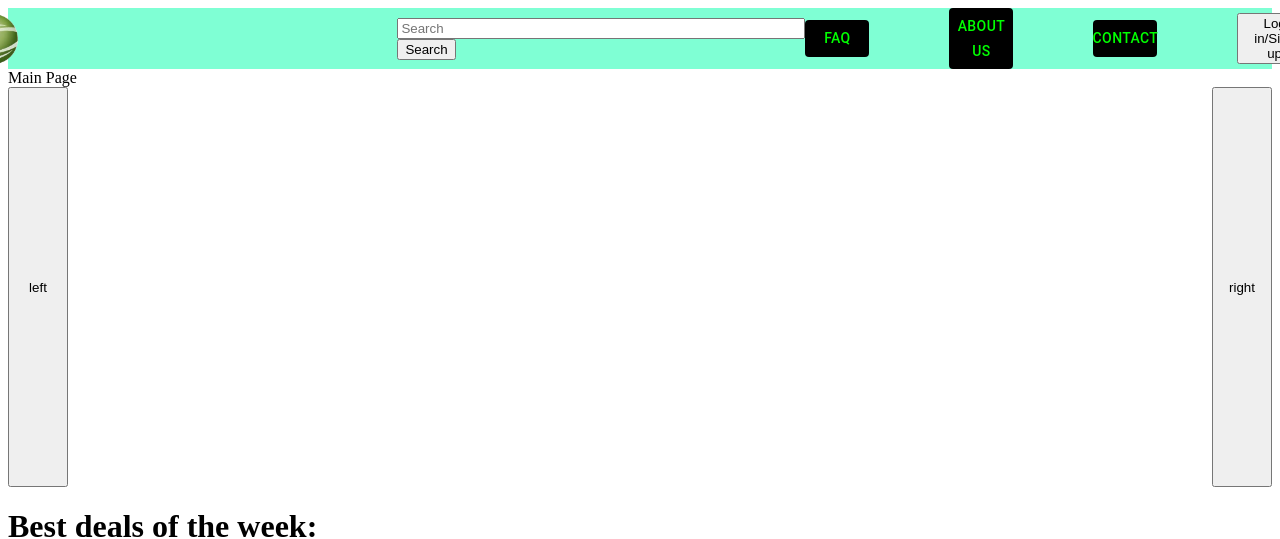
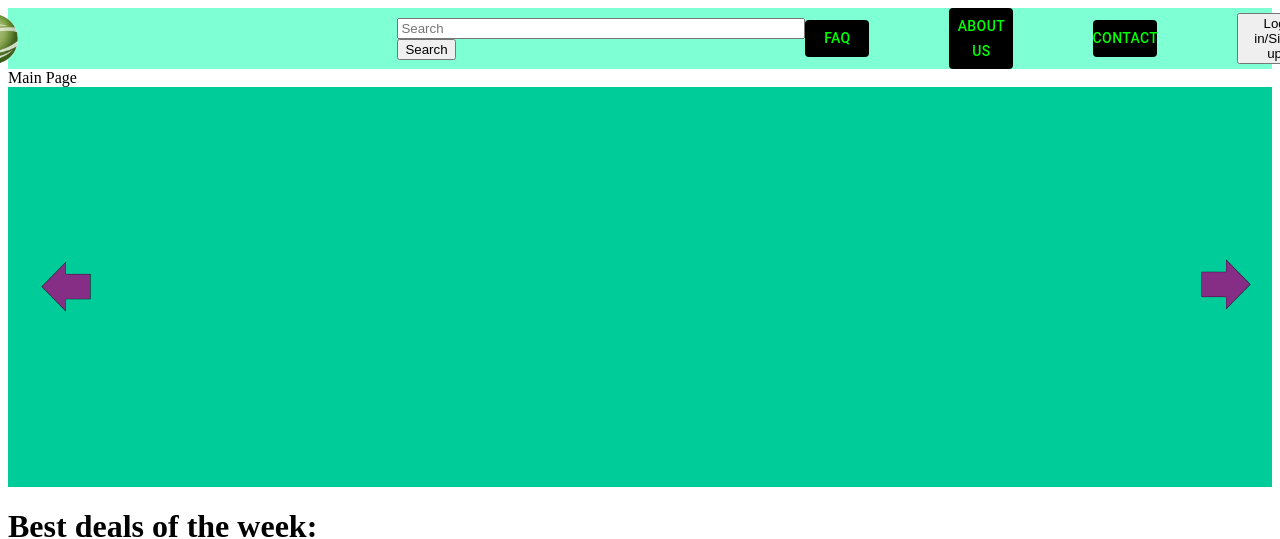
Before and after one commit to borbelyadam/SZWENG_Krumplik, a React (Create React App) app: page / in a window 1280 px wide. Shown: the top 539 px of the page. Built offline with nearby package versions, Linux system fonts and the light colour scheme.

Commit message:
Refactored Banner Css

```diff
--- a/src/pages/main-page/banner/Banner.jsx
+++ b/src/pages/main-page/banner/Banner.jsx
@@ -1,13 +1,70 @@
 import React from "react";
+import evoButtonL from "./evoButtonL.png"
+import evoButton from "./evoButton.png"
+
+
+const LeftButton =({
+  backgroundColor: "Transparent",
+  height: "400px",
+  width: "60px",
+  marginLeft: "25px",
+  border: "none",
+});
+
+const RightButton =({
+  backgroundColor: "Transparent",
+  height: "400px",
+  width: "60px",
+  marginRight: "25px",
+  float: "right",
+  border: "none",
+});
+
+const Banner1 =({
+  border: "0",
+  height: "400px",
+  width: "100%",
+  backgroundColor: "#00cc99"
+});
+
+const Banner2 =({
+  border: "0",
+  height: "400px",
+  width: "100%",
+  backgroundColor: "#ff0066"
+});
+
+
+const currentBanner = [Banner1,Banner2]
+
+let IndexCount = 0;
+
+
+const indexPlus = () => {
+  IndexCount++
+
+}
+const indexMinus = () => {
+  IndexCount--
+}
 
 const Banner = () => {
   return (
     <>
-      <div style={{ border: "0", height: "400px", width: "100%" }}>
-        <button style={{ height: "400px", width: "60px" }}>left</button>
-        <button style={{ height: "400px", width: "60px", float: "right" }}>
-          right
+      <div id="BannerPic" style={currentBanner[IndexCount]}>
+
+        <button style={LeftButton} onClick={indexMinus()}>
+        <img src={evoButtonL}
+        alt="Bal"
+        width={"60px"}/>
         </button>
+
+        <button style={RightButton} onClick={indexPlus()}>
+        <img src={evoButton}
+        alt="Jobb"
+        width={"60px"}/>
+        </button>
+
       </div>
     </>
   );
```
Also changed, not shown: src/pages/main-page/banner/evoButton.png (added), src/pages/main-page/banner/evoButtonL.png (added).
